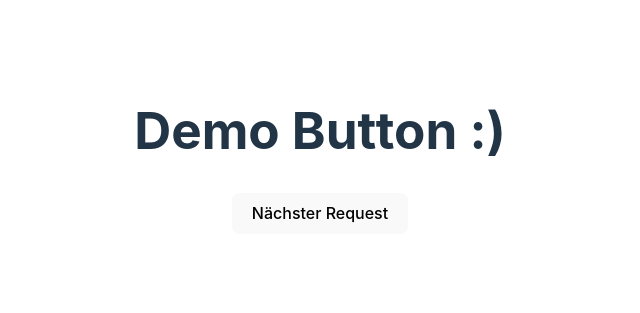
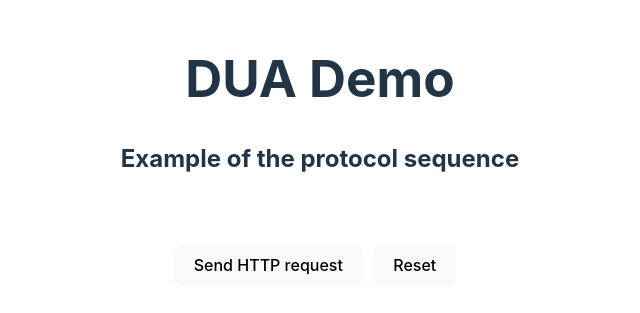
Before and after one commit to vallebz/dua-client, a Vue app: page / in a window 1280 px wide. Shown: the part 249-562 px from the top of the page, without its empty margins (320-960 px from the left). Built offline with nearby package versions, Linux system fonts and the light colour scheme.

Commit message:
added display of response, response headers

```diff
--- a/src/App.vue
+++ b/src/App.vue
@@ -1,38 +1,87 @@
 <template>
   <div>
-    <h1>Demo Button :)</h1>
-    <p>{{ displayText }}</p>
-    <button @click="addText">Nächster Request</button>
+    <h1>DUA Demo</h1>
+    <h2>Example of the protocol sequence</h2>
+    <div id="firstRequest"></div>
+    <br>
+    <div id="secondRequest"></div>
+    <br>
+    <button id="addText" @click="addText">{{ buttonText }}</button>
+    <button @click="doReset">Reset</button>
   </div>
 </template>
 
 <script>
 export default {
+
   data() {
     return {
-      displayText: "",
+      firstRequest: "",
+      secondRequest: "",
+      buttonText: "Send HTTP request",
+      counter: 0,
+      url: "http://localhost:8080/jakarta-example/resource",
     };
   },
+
   methods: {
+
     async addText() {
-      console.log("addText");
-      try {
-        const response = await fetch('http://localhost:8080/jakarta-example/resource', {
+
+      if (this.counter == 0) {
+
+        const { bodyData, headerData } = await this.fetchData(this.url);
+        document.getElementById('firstRequest').innerHTML += bodyData + "</br>";
+        document.getElementById('firstRequest').innerHTML += headerData;
+        this.buttonText = "Send HTTP request with credential attached";
+        this.counter += 1;
+        return;
+
+      } else if (this.counter == 1) {
+        const options = {
           method: "GET",
           headers: {
             "authn-data": "@prefix ex: <http://example.org> . @prefix rdf: <http://www.w3.org/1999/02/22-rdf-syntax-ns#> . @prefix rdfs: <http://www.w3.org/2000/01/rdf-schema#> . ex:Valentin a ex:Person ; a ex:Human .",
           },
+        };
+        const { bodyData, headerData } = await this.fetchData(this.url, options);
+        document.getElementById('secondRequest').innerHTML += bodyData + "</br>";
+        document.getElementById('secondRequest').innerHTML += headerData;
+        document.getElementById('addText').style.display = "none";
+        this.counter += 1;
+        return;
+      }
+    },
+
+    doReset() {
+      document.getElementById('firstRequest').innerHTML = "";
+      document.getElementById('secondRequest').innerHTML = "";
+      document.getElementById('addText').style.display = "inline";
+      this.buttonText = "Send HTTP request";
+      this.counter = 0;
+    },
+
+    async fetchData(url, options = {}) {
+      try {
+        const response = await fetch(url, options);
+        const bodyData = await response.text();
+        let headerData = '<b>Headers:</b></br>';
+        response.headers.forEach((value, name) => {
+          headerData += `${name}: ${value}</br>`;
         });
-        console.log("try response");
-
-        const data = await response.text();
-
-        this.displayText += ` ${data} `;
+        return { bodyData, headerData };
       } catch (error) {
-        console.error += ('Error during fetch:', error);
+        console.error('Error during fetch:', error);
         this.displayText += ` Fetch-Fehler: ${error.message} `;
+        return null;
       }
     },
   },
 };
 </script>
+
+<style>
+button {
+      margin-right: 10px;
+    }
+</style>
```
